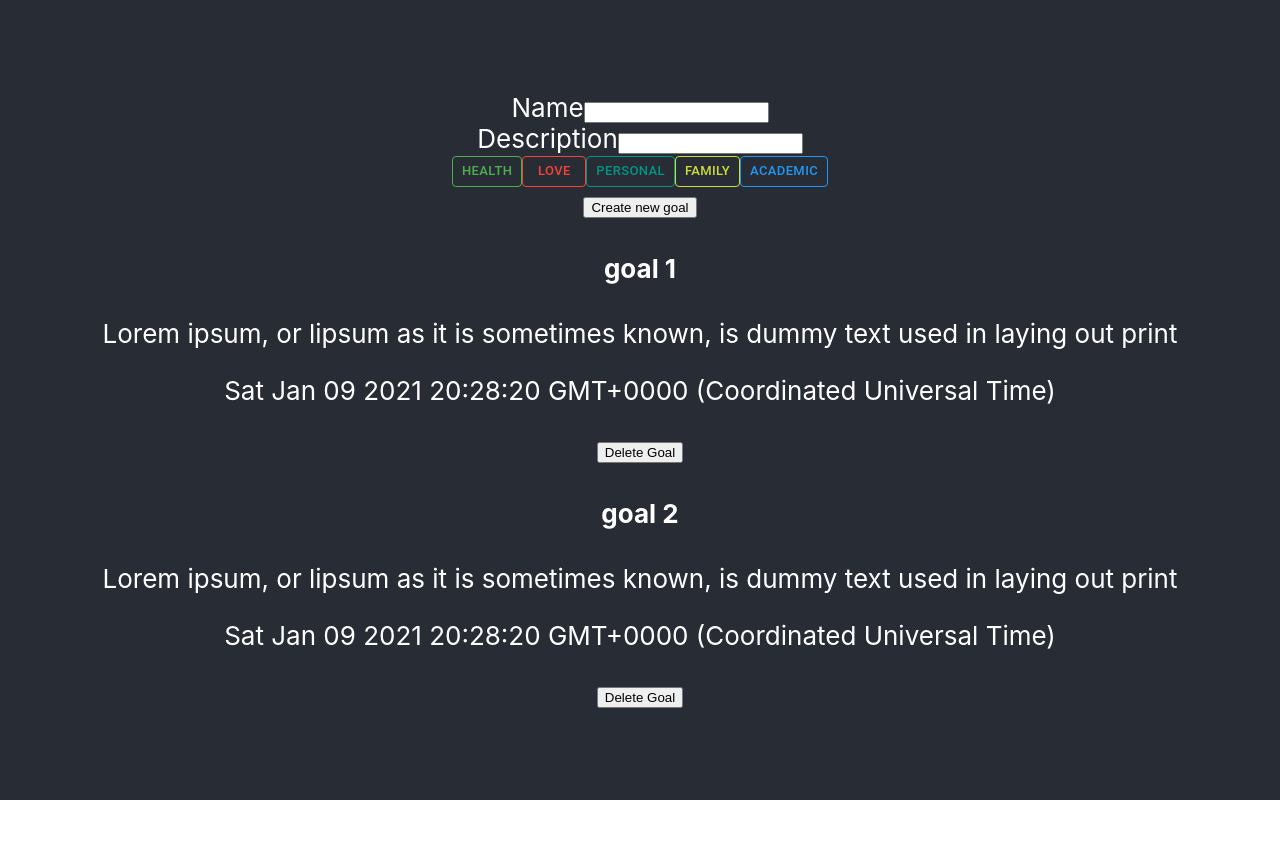
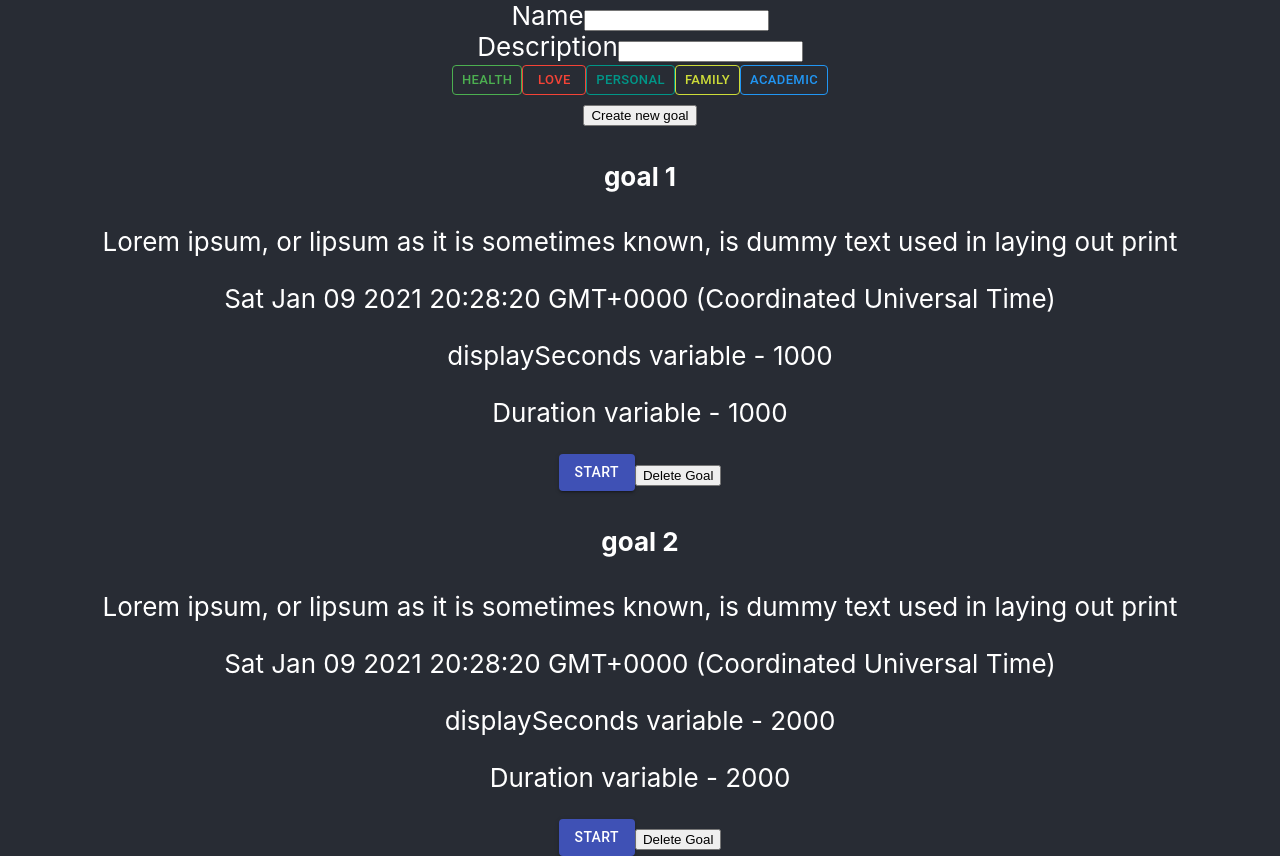
Before and after one commit to BhavyaCodes/get-it-done, a React (Create React App) app: page / in a window 1280 px wide. Before the commit the page ends 800 px from the top, so only its background shows below. Built offline with nearby package versions, Linux system fonts and the light colour scheme.

Commit message:
Time tracking (#6)
* added duration prop to goal on NewGoalForm

* add isActive bool to goal and display start/pause button on Goal

* update latestStartTimeStamp and duration on pause/start

* finish feature

```diff
--- a/src/App.js
+++ b/src/App.js
@@ -21,6 +21,8 @@ function App() {
       description:
         "Lorem ipsum, or lipsum as it is sometimes known, is dummy text used in laying out print",
       timeAdded: new Date(),
+      duration: 1000,
+      isActive: false,
     },
     {
       _id: uuidv4(),
@@ -28,6 +30,8 @@ function App() {
       description:
         "Lorem ipsum, or lipsum as it is sometimes known, is dummy text used in laying out print",
       timeAdded: new Date(),
+      duration: 2000,
+      isActive: false,
     },
   ]);
   return (
--- a/src/components/Goal.jsx
+++ b/src/components/Goal.jsx
@@ -1,4 +1,4 @@
-import React from "react";
+import React, { useEffect, useState } from "react";
 
 import Button from "@material-ui/core/Button";
 import Dialog from "@material-ui/core/Dialog";
@@ -8,7 +8,6 @@ import DialogContentText from "@material-ui/core/DialogContentText";
 import DialogTitle from "@material-ui/core/DialogTitle";
 import useMediaQuery from "@material-ui/core/useMediaQuery";
 import { useTheme } from "@material-ui/core/styles";
-import Chip from "@material-ui/core/Chip";
 
 import { withStyles } from "@material-ui/core/styles";
 import {
@@ -39,6 +38,51 @@ function Goal({ goal, setGoals }) {
   const [modalOpen, setModalOpen] = React.useState(false);
   const theme = useTheme();
   const fullScreen = useMediaQuery(theme.breakpoints.down("sm"));
+  const [displaySeconds, setDisplaySeconds] = useState(
+    goal.isActive
+      ? goal.duration +
+          (new Date().getTime() -
+            new Date(goal.latestStartTimeStamp).getTime()) /
+            1000
+      : goal.duration
+  );
+  useEffect(() => {
+    setDisplaySeconds(goal.duration);
+  }, [goal.duration]);
+  console.log(displaySeconds);
+  useEffect(() => {
+    let myInterval = setInterval(() => {
+      if (goal.isActive) {
+        setDisplaySeconds((prevDisplaySeconds) => prevDisplaySeconds + 1);
+      }
+    }, 1000);
+    return () => {
+      clearInterval(myInterval);
+    };
+  });
+
+  const handleStartPause = () => {
+    setGoals((prevGoals) => {
+      return prevGoals.map((prevGoal) => {
+        if (goal._id !== prevGoal._id) {
+          return prevGoal;
+        }
+
+        return {
+          ...prevGoal,
+          latestStartTimeStamp: !prevGoal.isActive ? new Date() : null,
+          ...(prevGoal.isActive && {
+            duration:
+              prevGoal.duration +
+              (new Date().getTime() -
+                new Date(prevGoal.latestStartTimeStamp).getTime()) /
+                1000,
+          }),
+          isActive: !prevGoal.isActive,
+        };
+      });
+    });
+  };
 
   const handleClickOpen = () => {
     setModalOpen(true);
@@ -86,6 +130,11 @@ function Goal({ goal, setGoals }) {
       {goal?.hashTags &&
         goal?.hashTags?.length !== 0 &&
         renderHashTags(goal.hashTags)}
+      <p> displaySeconds variable - {displaySeconds}</p>
+      <p>Duration variable - {goal.duration}</p>
+      <Button variant="contained" color="primary" onClick={handleStartPause}>
+        {goal.isActive ? "pause" : "start"}
+      </Button>
       <button type="button" onClick={handleClickOpen}>
         Delete Goal
       </button>
--- a/src/components/NewGoalForm.jsx
+++ b/src/components/NewGoalForm.jsx
@@ -23,6 +23,8 @@ function NewGoalForm({ setGoals, globalHashTags }) {
       description: desc,
       timeAdded: new Date(),
       hashTags,
+      duration: 0,
+      isActive: false,
     };
     setGoals((prevGoals) => {
       return [...prevGoals, newGoal];
```
